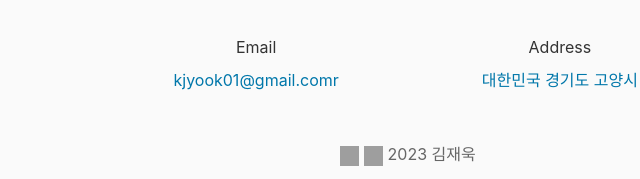
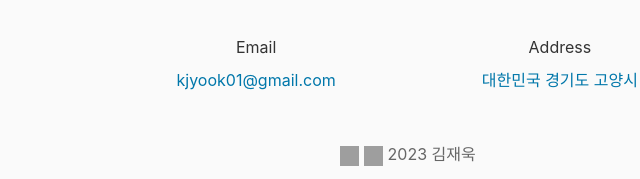
Before and after one commit to kjyook/kjyook.github.io, a plain HTML site: page blog/index.html in a window 1280 px wide. Shown: the part 712-891 px from the top of the page, 232-872 px from the left. Drawn offline with nearby package versions, Linux system fonts and the light colour scheme; grey boxes are pictures that could not be loaded.

Commit message:
message error

```diff
--- a/blog/index.html
+++ b/blog/index.html
@@ -234,7 +234,7 @@
     <div class="uk-grid-small uk-child-width-1-4@m uk-text-center uk-flex-center uk-margin-medium-bottom" uk-grid>
       <div class="uk-margin-small-bottom">
         <h5 class="uk-margin-small-bottom">Email</h5>
-        <a href="mailto:kjyook01@gmail.comr">kjyook01@gmail.comr</a>
+        <a href="mailto:kjyook01@gmail.com">kjyook01@gmail.com</a>
 
       </div>
       <div>
```
Also changed, not shown: about/index.html (+1 -1 lines), blog/firstblog/index.html (+1 -1 lines), blog/secondblog/index.html (+1 -1 lines), categories/index.html (+1 -1 lines), categories/web-dev/index.html (+1 -1 lines), contact/index.html (+1 -1 lines), index.html (+1 -1 lines), portfolio/index.html (+1 -1 lines), portfolio/learningmate/index.html (+1 -1 lines), tags/index.html (+1 -1 lines).
